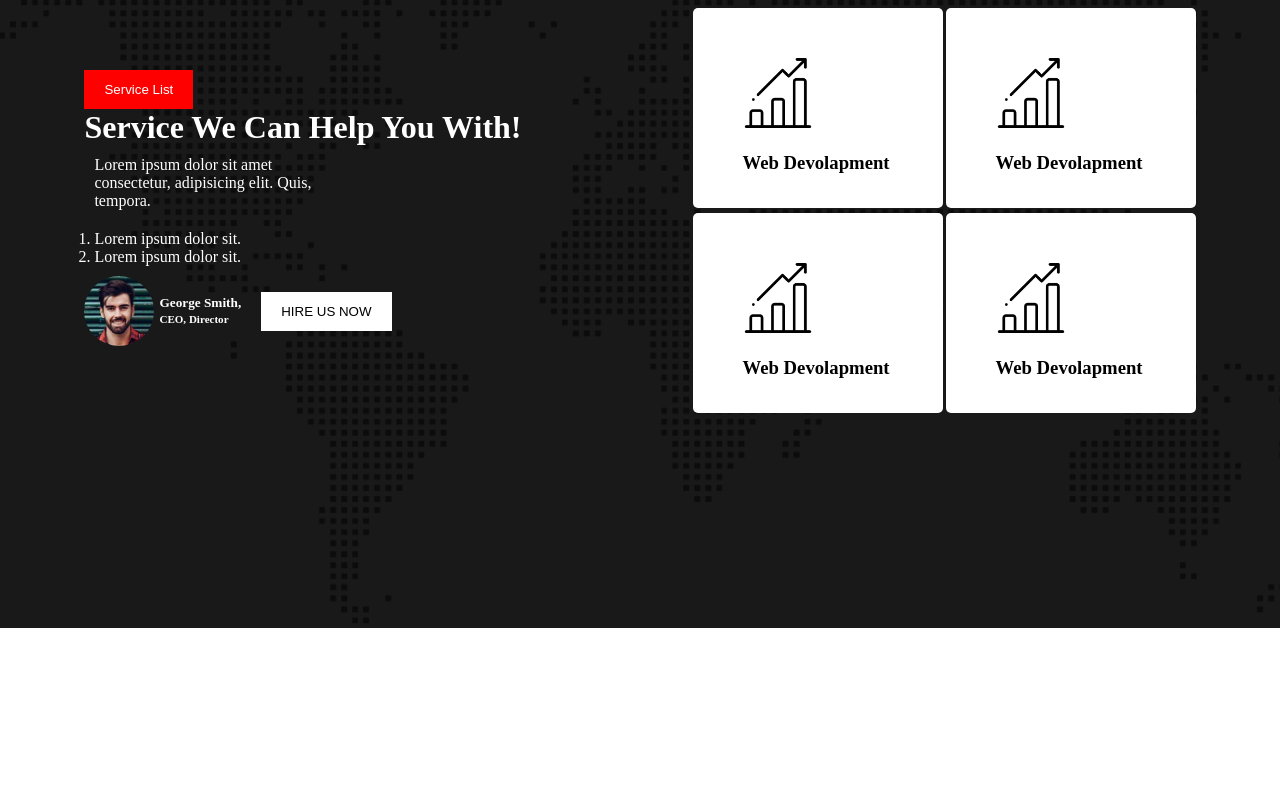
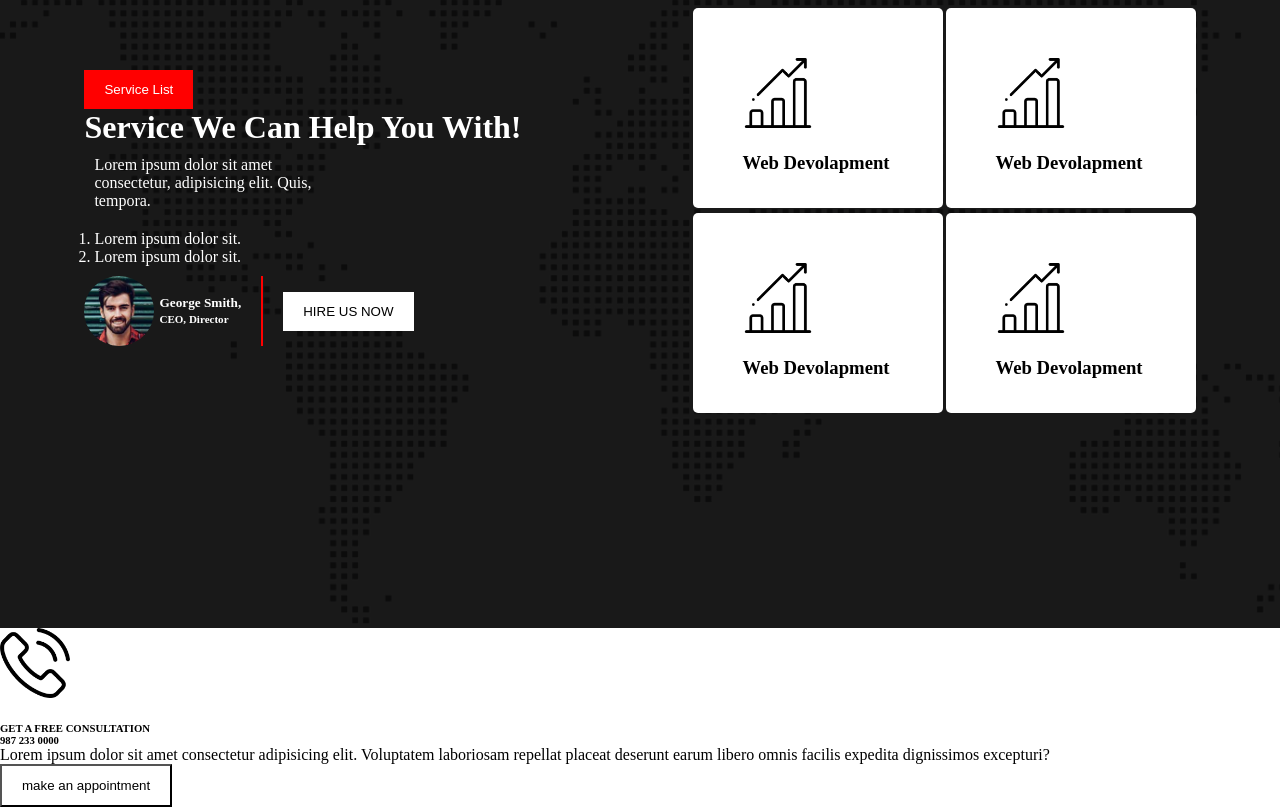
Before and after one commit to mdmehedi060/conceptual-two-m-one, a plain HTML site: page index.html in a window 1280 px wide. Shown: the part 1081-1888 px from the top of the page. Before the commit the page ends 1709 px from the top, so only its background shows below. Drawn offline with Linux system fonts and the light colour scheme.

Commit message:
button add

```diff
--- a/index.html
+++ b/index.html
@@ -79,13 +79,19 @@
             <h3>Web Devolapment</h3>
           </div>
         </div>
-
-
       </div>
-
-
     </div>
-
+    <div class="appointment-container">
+      <img class="icon" src="icons/phone-call.png" alt="">
+      <h6>GET A FREE CONSULTATION <br> 987 233 0000</h6>
+      <div class="appointment disc">
+        <p>Lorem ipsum dolor sit amet consectetur adipisicing elit. Voluptatem laboriosam repellat placeat deserunt
+          earum libero omnis facilis expedita dignissimos excepturi?</p>
+      </div>
+      <div class="appointment-btn">
+        <button class="btn-five">make an appointment</button>
+      </div>
+    </div>
 
   </main>
   <footer>
--- a/style.css
+++ b/style.css
@@ -112,6 +112,8 @@ margin-bottom: 20px;
   display: flex;
   align-items: center;
   gap: 5px;
+  border-right: 2px solid red;
+  padding-right: 20px;
 }
 .btn-fourth{
  padding: 12px 20px;
@@ -130,3 +132,9 @@ margin-bottom: 20px;
   padding: 10px;
   width: 50%;
 }
+.btn-five{
+ padding: 12px 20px;
+  background-color:white;
+  color: black;
+  padding-right: 20px;
+}
```
